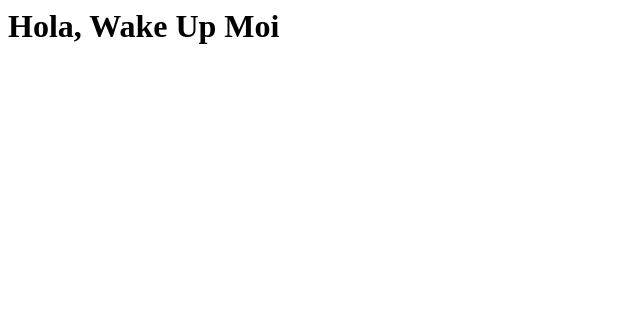
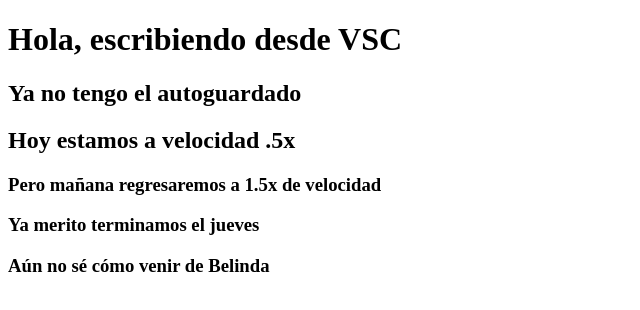
Before and after one commit to Espron/practica, a plain HTML site: page html/index.html in a window 1280 px wide. Shown: the whole page, without its empty margins (0-640 px from the left). Drawn offline with Linux system fonts and the light colour scheme.

Commit message:
Visual Studio (No volver a hacer)

```diff
--- a/html/index.html
+++ b/html/index.html
@@ -1,5 +1,17 @@
-<html>
- <body>
-  <h1>Hola, Wake Up Moi</h1>
- </body>
+<!DOCTYPE html>
+<html lang="en">
+<head>
+    <meta charset="UTF-8">
+    <meta http-equiv="X-UA-Compatible" content="IE=edge">
+    <meta name="viewport" content="width=device-width, initial-scale=1.0">
+    <title>Document</title>
+</head>
+<body>
+   <h1>Hola, escribiendo desde VSC</h1>
+   <h2>Ya no tengo el autoguardado</h2>
+   <h2>Hoy estamos a velocidad .5x</h2>
+   <h3>Pero mañana regresaremos a 1.5x de velocidad</h3>
+   <h3>Ya merito terminamos el jueves</h3>
+   <h3>Aún no sé cómo venir de Belinda</h3>
+</body
 </html>
```
